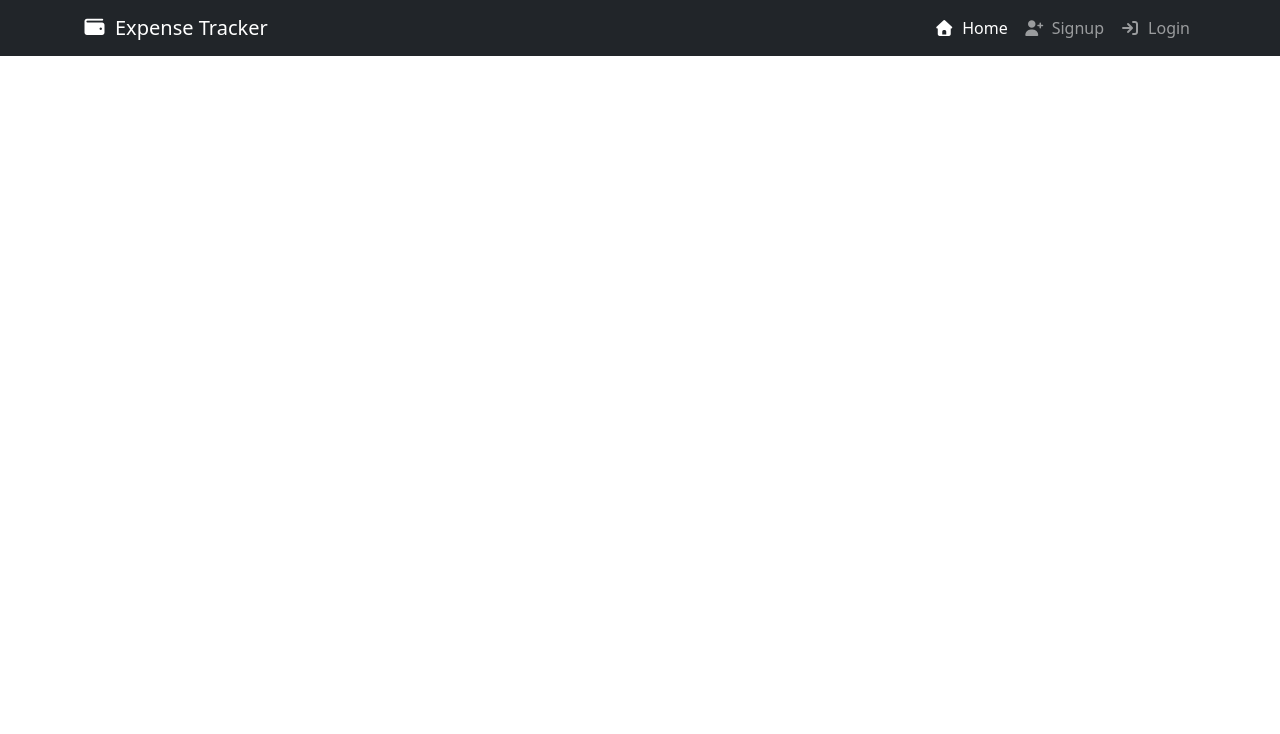
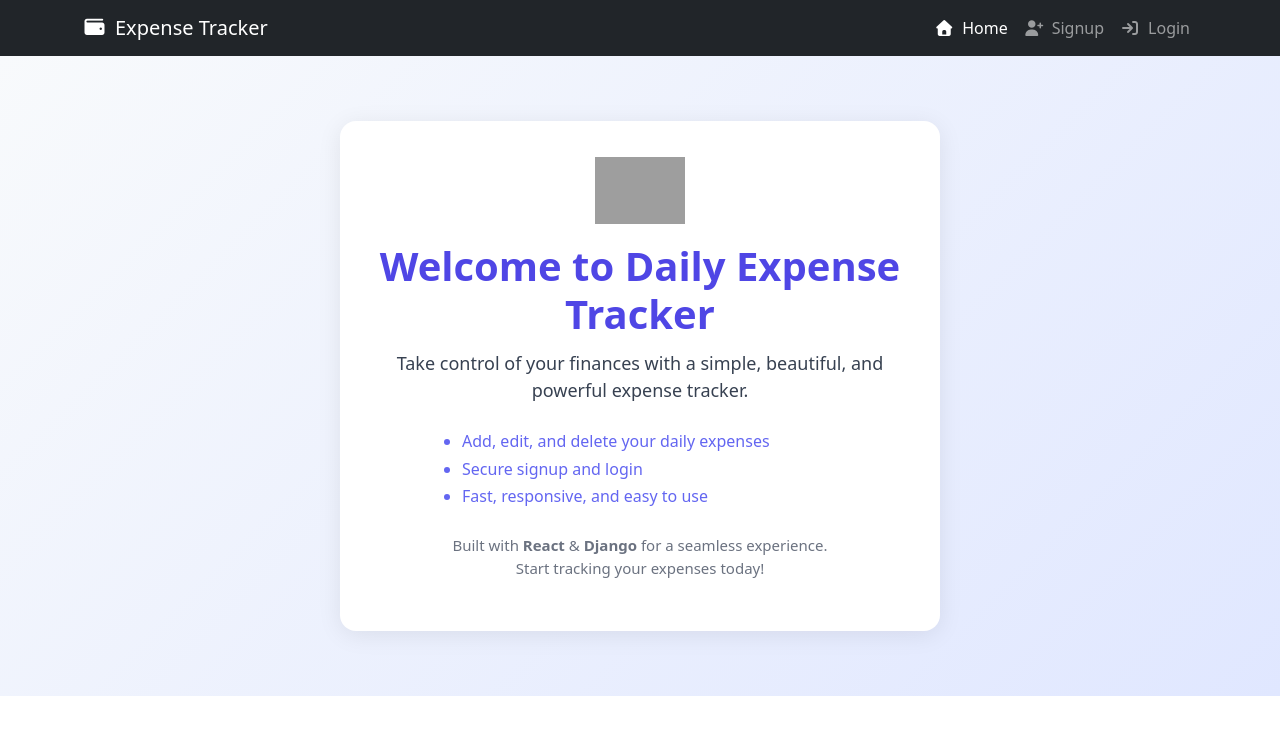
Before and after one commit to ak6398/frontend_expense_tracker, a React (Vite) app: page / in a window 1280 px wide. Shown: the top 734 px of the page. Built offline with nearby package versions, Linux system fonts and the light colour scheme; grey boxes are pictures that could not be loaded.

Commit message:
adding content in homepage

```diff
--- a/src/App.jsx
+++ b/src/App.jsx
@@ -6,21 +6,24 @@ import Navbar from './components/Navbar';
 import Dashboard from './components/Dashboard';
 import AddExpense from './components/AddExpense';
 import Manage_Expense from './components/ManageExpense';
+import Index from './components';
 
 function App() {
 
   return (
     <>
-        <BrowserRouter>
+      <BrowserRouter>
         <Navbar/>
         <Routes>
-            <Route path='/dashboard' element={<Dashboard/>}></Route>
-            <Route path='/signup' element={<Signup/>}></Route>
-            <Route path='/login' element={<Login/>}></Route>
-            <Route path='/add-expense' element={<AddExpense/>}></Route>
-            <Route path='/manage_expense' element={<Manage_Expense/>}></Route>
+          <Route path='/' element={<Index/>} />
+          <Route path='/home' element={<Index/>} />
+          <Route path='/dashboard' element={<Dashboard/>} />
+          <Route path='/signup' element={<Signup/>} />
+          <Route path='/login' element={<Login/>} />
+          <Route path='/add-expense' element={<AddExpense/>} />
+          <Route path='/manage_expense' element={<Manage_Expense/>} />
         </Routes>
-        </BrowserRouter>
+      </BrowserRouter>
     </>
   )
 }
--- /dev/null
+++ b/src/components/Index.jsx
@@ -0,0 +1,42 @@
+import React from "react";
+
+const Index = () => {
+  return (
+    <div style={{
+      minHeight: "80vh",
+      display: "flex",
+      flexDirection: "column",
+      justifyContent: "center",
+      alignItems: "center",
+      background: "linear-gradient(135deg, #f8fafc 0%, #e0e7ff 100%)",
+      padding: "40px 0"
+    }}>
+      <div style={{
+        background: "#fff",
+        borderRadius: 16,
+        boxShadow: "0 4px 24px rgba(0,0,0,0.08)",
+        padding: 36,
+        maxWidth: 600,
+        width: "90%",
+        textAlign: "center"
+      }}>
+        <img src="https://cdn-icons-png.flaticon.com/512/3135/3135715.png" alt="Expense Tracker" style={{ width: 90, marginBottom: 18 }} />
+        <h1 style={{ color: "#4f46e5", fontWeight: 700, marginBottom: 12 }}>Welcome to Daily Expense Tracker</h1>
+        <p style={{ fontSize: 18, color: "#374151", marginBottom: 24 }}>
+          Take control of your finances with a simple, beautiful, and powerful expense tracker.
+        </p>
+        <ul style={{ textAlign: "left", margin: "0 auto 24px", maxWidth: 420, color: "#6366f1", fontSize: 16, lineHeight: 1.7 }}>
+          <li>Add, edit, and delete your daily expenses</li>
+          <li> Secure signup and login</li>
+          <li> Fast, responsive, and easy to use</li>
+        </ul>
+        <p style={{ color: "#6b7280", fontSize: 15 }}>
+          Built with <strong>React</strong> & <strong>Django</strong> for a seamless experience.<br/>
+          Start tracking your expenses today!
+        </p>
+      </div>
+    </div>
+  );
+};
+
+export default Index;
--- a/src/components/Navbar.jsx
+++ b/src/components/Navbar.jsx
@@ -19,7 +19,7 @@ const Navbar = () => {
 
 
       <div className="container">
-        <Link className="navbar-brand" to="/"><i className="fas fa-wallet me-2"></i>Expense Tracker</Link>
+        <Link className="navbar-brand" to="/home"><i className="fas fa-wallet me-2"></i>Expense Tracker</Link>
 
         <button
           className="navbar-toggler"
@@ -37,7 +37,7 @@ const Navbar = () => {
           <ul className="navbar-nav ms-auto mb-2 mb-lg-0">
 
             <li className="nav-item">
-              <Link className="nav-link active" to="/"><i className="fa fa-home me-2"></i>Home</Link>
+              <Link className="nav-link active" to="/home"><i className="fa fa-home me-2"></i>Home</Link>
             </li>
             {userId ?(
               <>
--- a/src/main.jsx
+++ b/src/main.jsx
@@ -5,8 +5,10 @@ import App from './App.jsx'
 import 'bootstrap/dist/css/bootstrap.min.css'
 import 'bootstrap/dist/js/bootstrap.bundle.min.js'
 
+
 createRoot(document.getElementById('root')).render(
   <StrictMode>
     <App/>
+
   </StrictMode>,
 )
```
